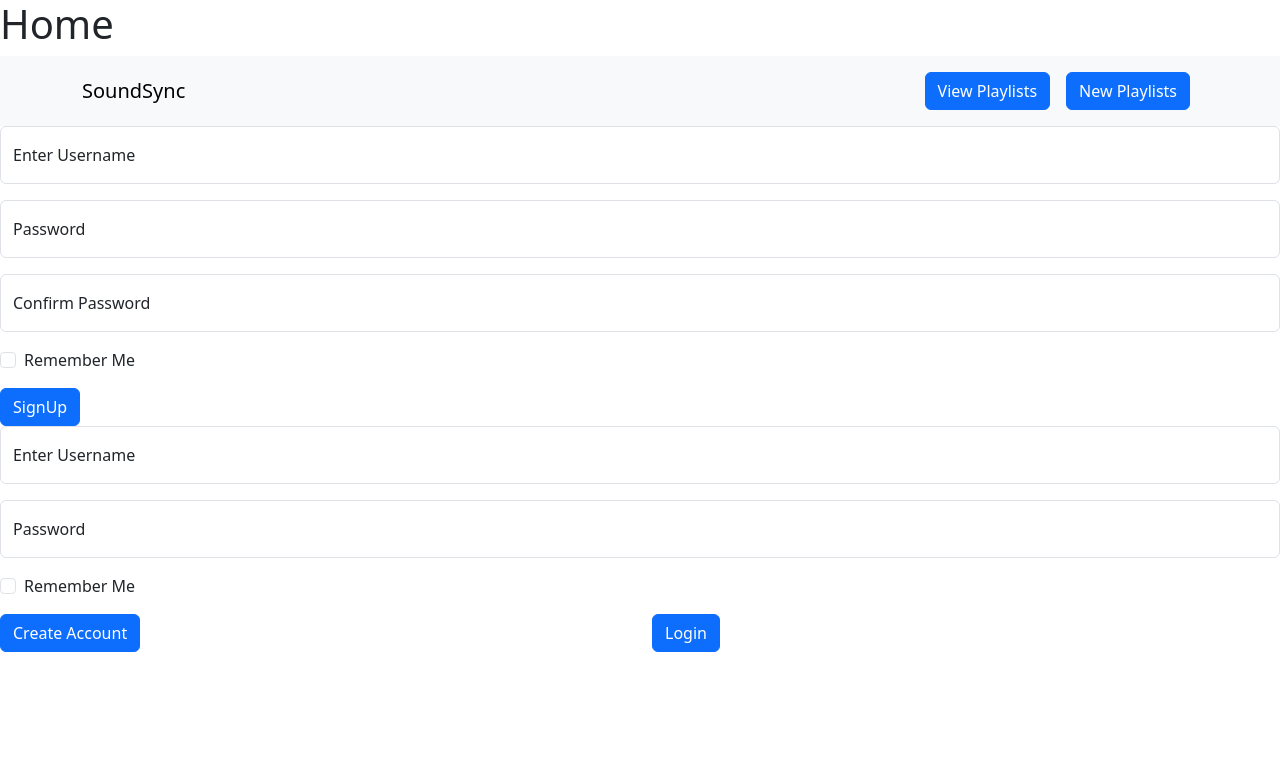
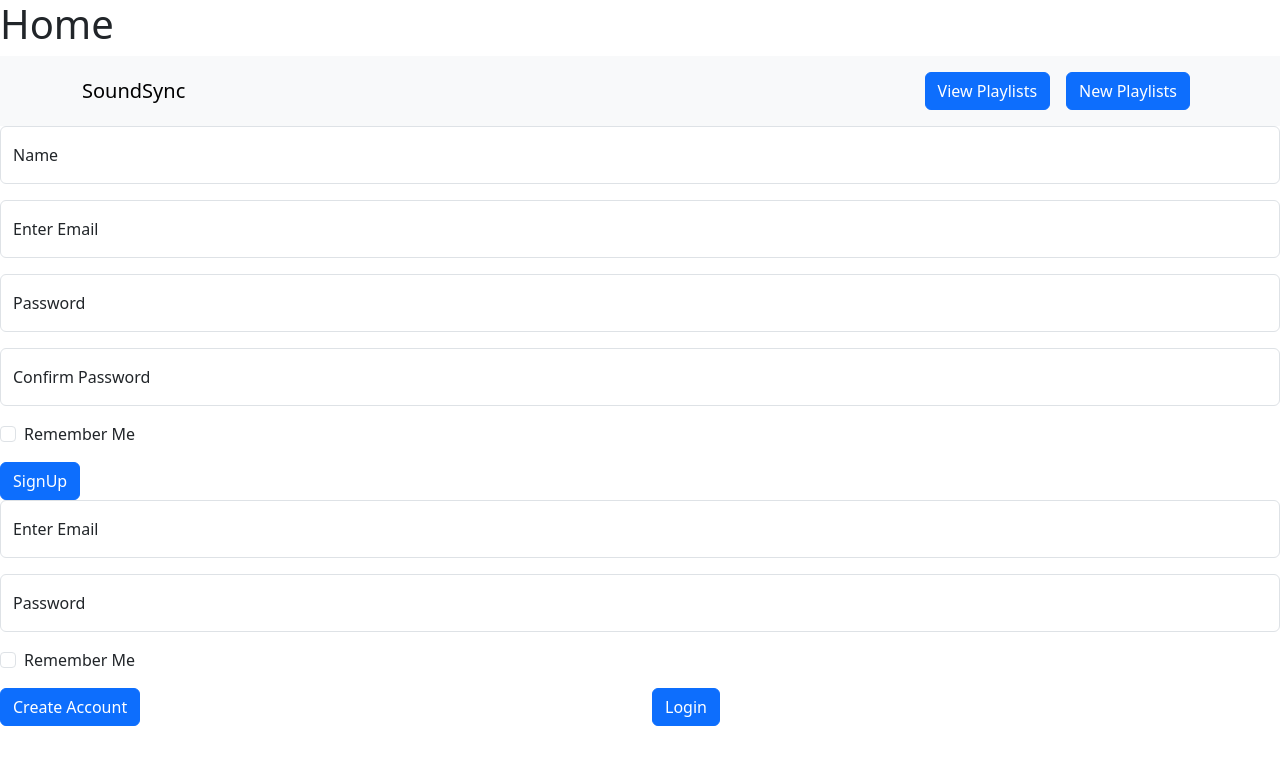
Before and after one commit to ryanhu021/soundsync, a React (Create React App) app in the folder packages/frontend/: page / in a window 1280 px wide. Shown: the top 764 px of the page. Built offline with nearby package versions, Linux system fonts and the light colour scheme.

Commit message:
added name input for form

```diff
--- a/packages/frontend/src/components/login-form.tsx
+++ b/packages/frontend/src/components/login-form.tsx
@@ -10,10 +10,10 @@ function LoginForm() {
     <Form>
       <Floatinglabel
         className="mb-3"
-        label="Enter Username"
+        label="Enter Email"
         controlId="floatingInput"
       >
-        <Form.Control type="username" placeholder="Enter Username" />
+        <Form.Control type="email" placeholder="Enter email" />
       </Floatinglabel>
       <Floatinglabel
         className="mb-3"
--- a/packages/frontend/src/components/signup-form.tsx
+++ b/packages/frontend/src/components/signup-form.tsx
@@ -6,12 +6,15 @@ import Floatinglabel from "react-bootstrap/FloatingLabel";
 function SignUpForm() {
   return (
     <Form>
+      <Floatinglabel className="mb-3" label="Name" controlId="floatingInput">
+        <Form.Control type="name" placeholder="Enter Name" />
+      </Floatinglabel>
       <Floatinglabel
         className="mb-3"
-        label="Enter Username"
+        label="Enter Email"
         controlId="floatingInput"
       >
-        <Form.Control type="username" placeholder="Enter Username" />
+        <Form.Control type="email" placeholder="Enter email" />
       </Floatinglabel>
       <Floatinglabel
         className="mb-3"
```
